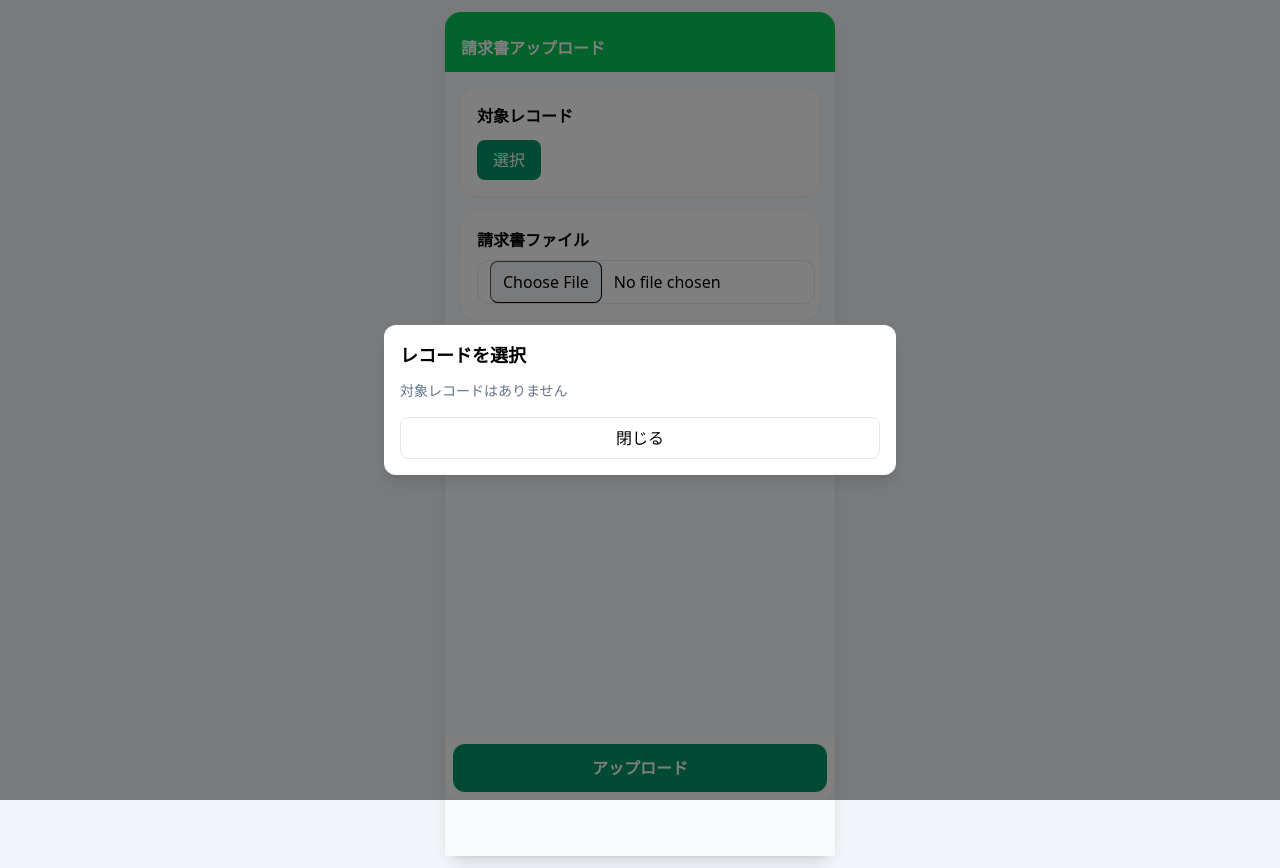
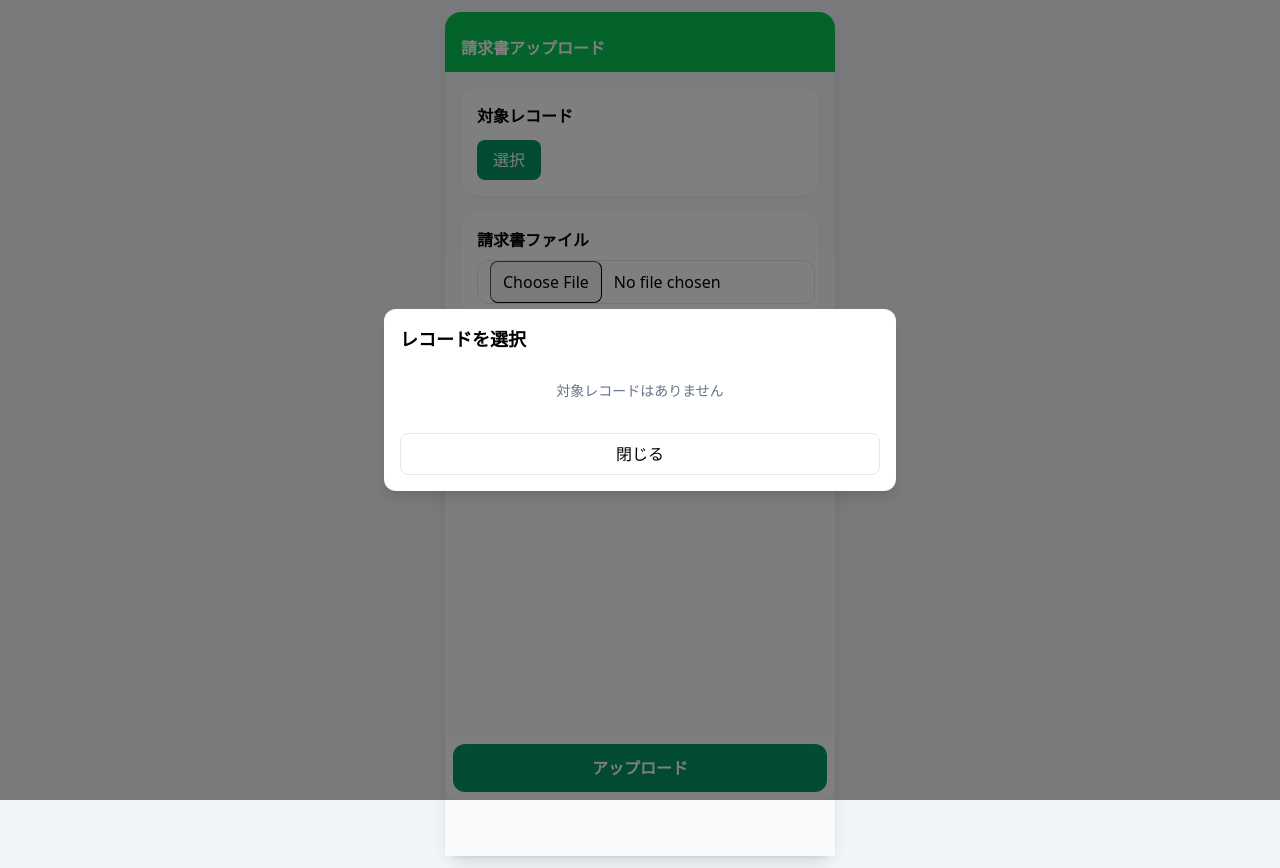
Before and after one commit to hikifuda/stock_invoiceUp, a website: page index.html in a window 1280 px wide. Both pictures are taken after a click on the button "選択". Drawn offline with nearby package versions, Linux system fonts and the light colour scheme.

Commit message:
ミニスピナー

```diff
--- a/index.html
+++ b/index.html
@@ -50,7 +50,7 @@
     </div>
   </div>
 
-  <!-- スピナー（全画面オーバーレイ） -->
+  <!-- 全画面スピナー（アップロード用のみ） -->
   <div id="spinner" class="hidden fixed inset-0 bg-black/50 flex items-center justify-center z-50">
     <div class="animate-spin rounded-full h-16 w-16 border-t-4 border-b-4 border-white"></div>
   </div>
@@ -60,7 +60,7 @@ const LIFF_ID = "2008144627-bOAmoQo0";  // ← あなたの LIFF ID
 const SEARCH_ENDPOINT = "/api/search";
 const ATTACH_ENDPOINT = "/api/invoice-attach";
 
-// ==== スピナー制御 ====
+// ==== スピナー制御（全画面：アップロード用） ====
 function showSpinner() {
   document.getElementById("spinner").classList.remove("hidden");
 }
@@ -81,7 +81,7 @@ function renderRecordList(records) {
   const wrap = document.getElementById("recordList");
   wrap.innerHTML = "";
   if (!records.length) {
-    wrap.innerHTML = "<p class='text-sm text-slate-500'>対象レコードはありません</p>";
+    wrap.innerHTML = "<p class='text-sm text-slate-500 text-center py-4'>対象レコードはありません</p>";
     return;
   }
   records.forEach(r => {
@@ -110,22 +110,15 @@ function renderRecordList(records) {
 
 // ==== モーダル ====
 const modal = document.getElementById("recordModal");
-const openBtn = document.getElementById("openRecordList");
 document.getElementById("openRecordList").addEventListener("click", async () => {
-  // クリック直後にモーダルを開き、同時にスピナーを表示
   modal.classList.remove("hidden");
-  openBtn.disabled = true;
-  showSpinner();
 
-  // モーダル内にも「読み込み中…」と表示（念のため）
   const listWrap = document.getElementById("recordList");
+  // 🔽 モーダル内専用ミニスピナーを表示
   listWrap.innerHTML = `
-    <div class="flex items-center gap-2 text-slate-500 text-sm">
-      <svg class="animate-spin h-5 w-5" viewBox="0 0 24 24">
-        <circle class="opacity-25" cx="12" cy="12" r="10" stroke="currentColor" stroke-width="4" fill="none"></circle>
-        <path class="opacity-75" fill="currentColor" d="M4 12a8 8 0 0 1 8-8v4a4 4 0 0 0-4 4H4z"></path>
-      </svg>
-      読み込み中…
+    <div class="flex flex-col items-center justify-center py-6 text-slate-500">
+      <div class="animate-spin rounded-full h-8 w-8 border-t-2 border-b-2 border-emerald-600"></div>
+      <p class="mt-2 text-sm">読み込み中...</p>
     </div>
   `;
 
@@ -135,13 +128,9 @@ document.getElementById("openRecordList").addEventListener("click", async () =>
     renderRecordList(recs);
   } catch (e) {
     console.warn(e);
-    listWrap.innerHTML = "<p class='text-sm text-rose-600'>読み込みに失敗しました。再度お試しください。</p>";
-  } finally {
-    hideSpinner();
-    openBtn.disabled = false;
+    listWrap.innerHTML = "<p class='text-sm text-rose-600 text-center py-4'>読み込みに失敗しました。再度お試しください。</p>";
   }
 });
-
 document.getElementById("closeModal").addEventListener("click", closeModal);
 function closeModal() { modal.classList.add("hidden"); }
 
@@ -153,8 +142,7 @@ document.getElementById("submit").addEventListener("click", async () => {
   if (!recId) { alert("レコードを選択してください"); return; }
   if (!file) { alert("ファイルを選択してください"); return; }
 
-  // バリデーション通過後、スピナー表示
-  showSpinner();
+  showSpinner(); // アップロード時だけ全画面スピナー
 
   const fd = new FormData();
   fd.append("recordId", recId);
```
